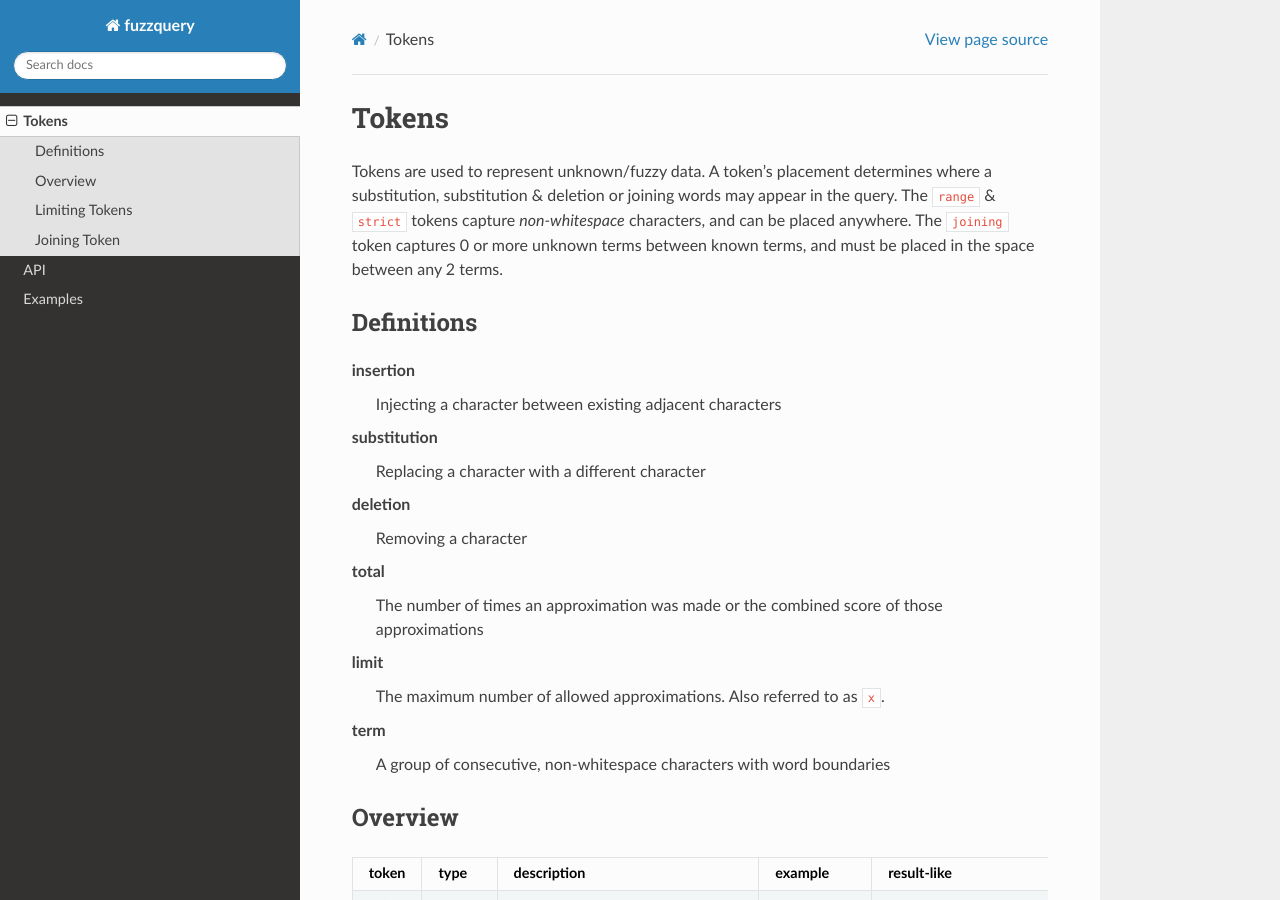
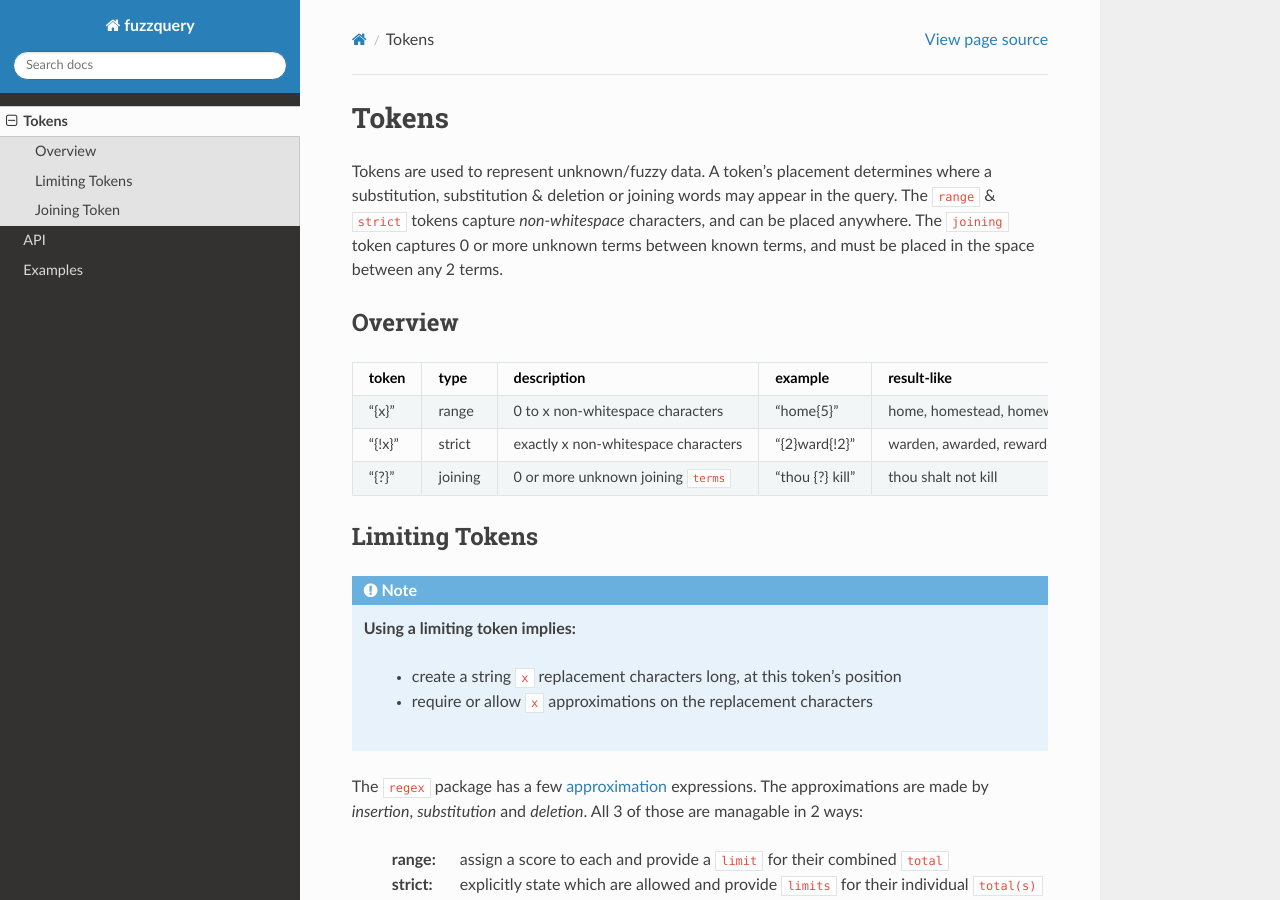
Before and after one commit to OneMadGypsy/fuzzquery, a Sphinx documentation site: the page built from docs/source/tokens.rst, in a window 1280 px wide and 900 px high. Built offline with Sphinx 7.4.7 and the Read the Docs theme 2.0.0, drawn with Linux system fonts in a browser that asks for light colours.

Commit message:
Update tokens.rst

```diff
--- a/docs/source/tokens.rst
+++ b/docs/source/tokens.rst
@@ -4,22 +4,6 @@ Tokens
 Tokens are used to represent unknown/fuzzy data. A token's placement determines where a substitution, substitution & deletion or joining words may appear in the query.
 The ``range`` & ``strict`` tokens capture `non-whitespace` characters, and can be placed anywhere.
 The ``joining`` token captures 0 or more unknown terms between known terms, and must be placed in the space between any 2 terms.
-
-Definitions
------------
-
-insertion
-  Injecting a character between existing adjacent characters
-substitution
-  Replacing a character with a different character
-deletion
-  Removing a character
-total
-  The number of times an approximation was made or the combined score of those approximations
-limit
-  The maximum number of allowed approximations. Also referred to as ``x``.
-term
-  A group of consecutive, non-whitespace characters with word boundaries
 
 Overview
 --------
```
